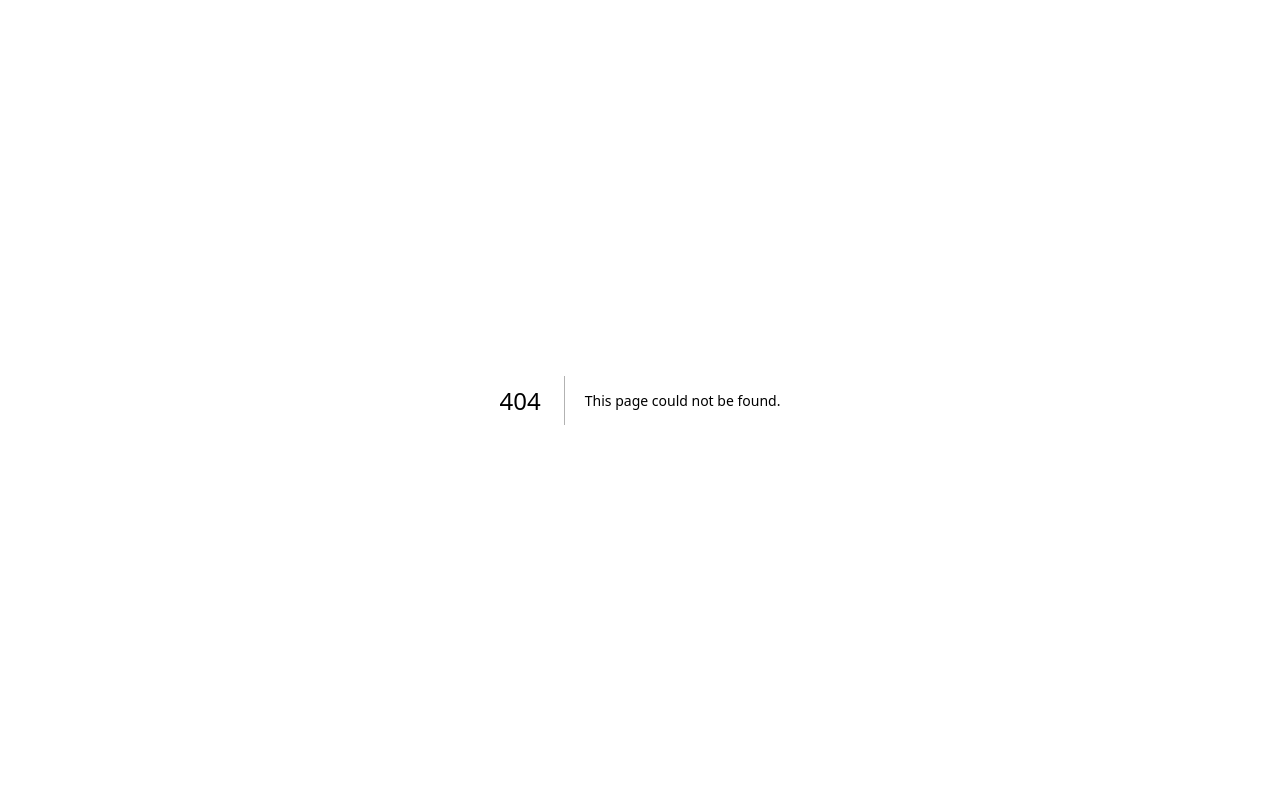
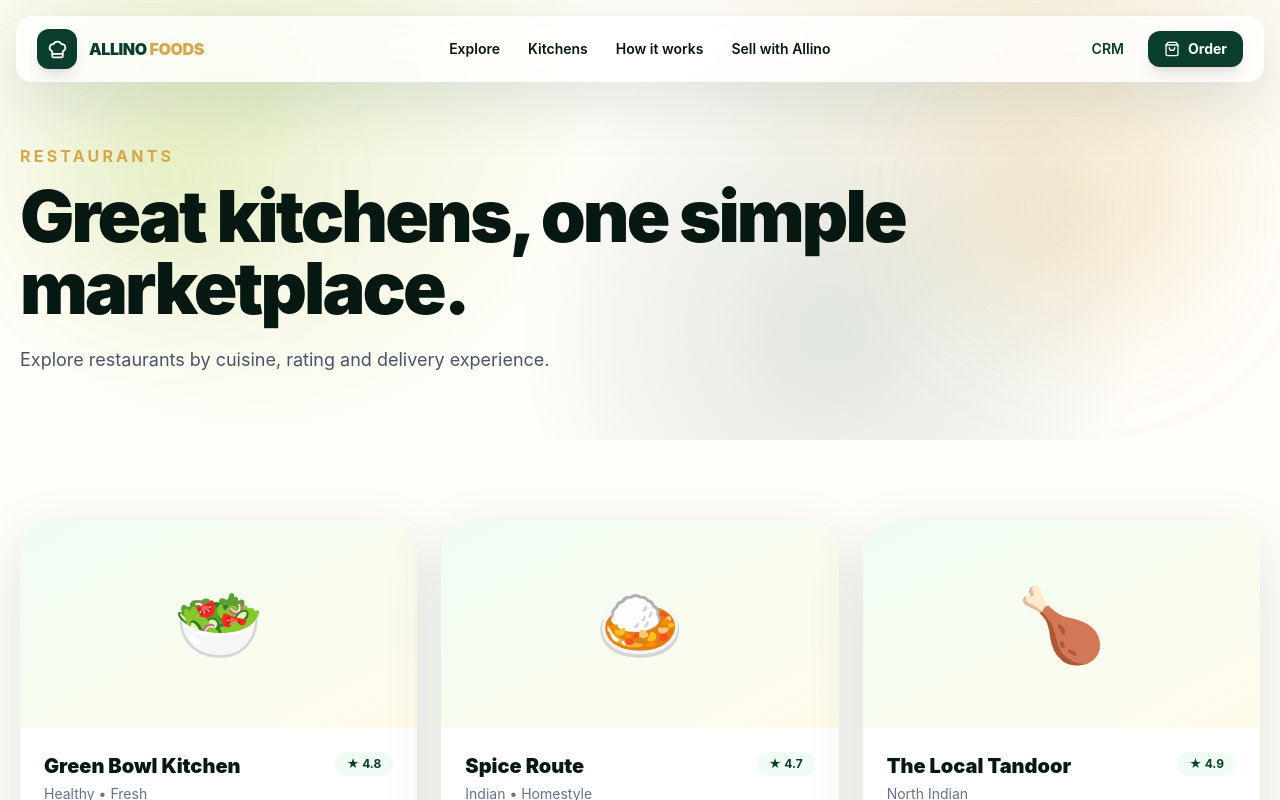
Before and after one commit to savrdhtechnology-cloud/Allinofoods, a Next.js app: page /restaurants in a window 1280 px wide. Before the commit this address had no page. Shown: the top 800 px of the page. Built offline with nearby package versions, Linux system fonts and the light colour scheme.

Commit message:
feat: add app/restaurants/page.tsx

```diff
--- /dev/null
+++ b/app/restaurants/page.tsx
@@ -0,0 +1,5 @@
+import PageShell from "@/components/page-shell";
+const items=[["Green Bowl Kitchen","Healthy • Fresh","4.8"],["Spice Route","Indian • Homestyle","4.7"],["The Local Tandoor","North Indian","4.9"],["Urban Tiffin Co.","Daily Meals","4.6"],["South Story","South Indian","4.8"],["Sweet District","Desserts","4.7"]];
+export default function Restaurants(){return <PageShell eyebrow="Restaurants" title="Great kitchens, one simple marketplace." description="Explore restaurants by cuisine, rating and delivery experience.">
+<section className="px-5 py-20"><div className="mx-auto grid max-w-7xl gap-6 md:grid-cols-2 lg:grid-cols-3">{items.map((x,i)=><article key={x[0]} className="overflow-hidden rounded-[2rem] bg-white shadow-card transition hover:-translate-y-2"><div className="grid h-52 place-items-center bg-gradient-to-br from-green-50 to-amber-50 text-7xl">{["🥗","🍛","🍗","🍱","🥘","🍰"][i]}</div><div className="p-6"><div className="flex justify-between gap-4"><div><h2 className="text-xl font-black">{x[0]}</h2><p className="mt-1 text-sm text-slate-500">{x[1]}</p></div><span className="h-fit rounded-full bg-green-50 px-3 py-1 text-xs font-bold text-allino-green">★ {x[2]}</span></div><button className="mt-5 rounded-xl bg-allino-green px-4 py-2 text-sm font-bold text-white">View Menu</button></div></article>)}</div></section>
+</PageShell>}
```
